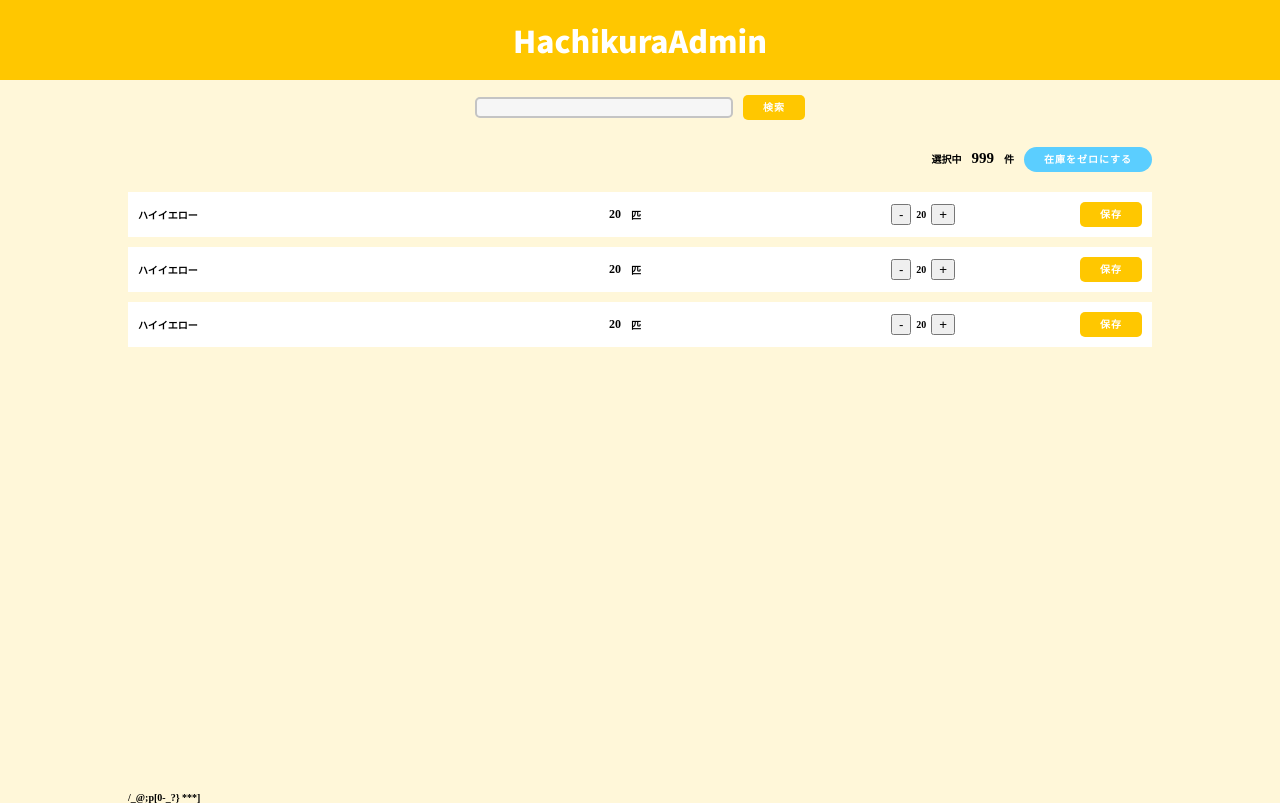
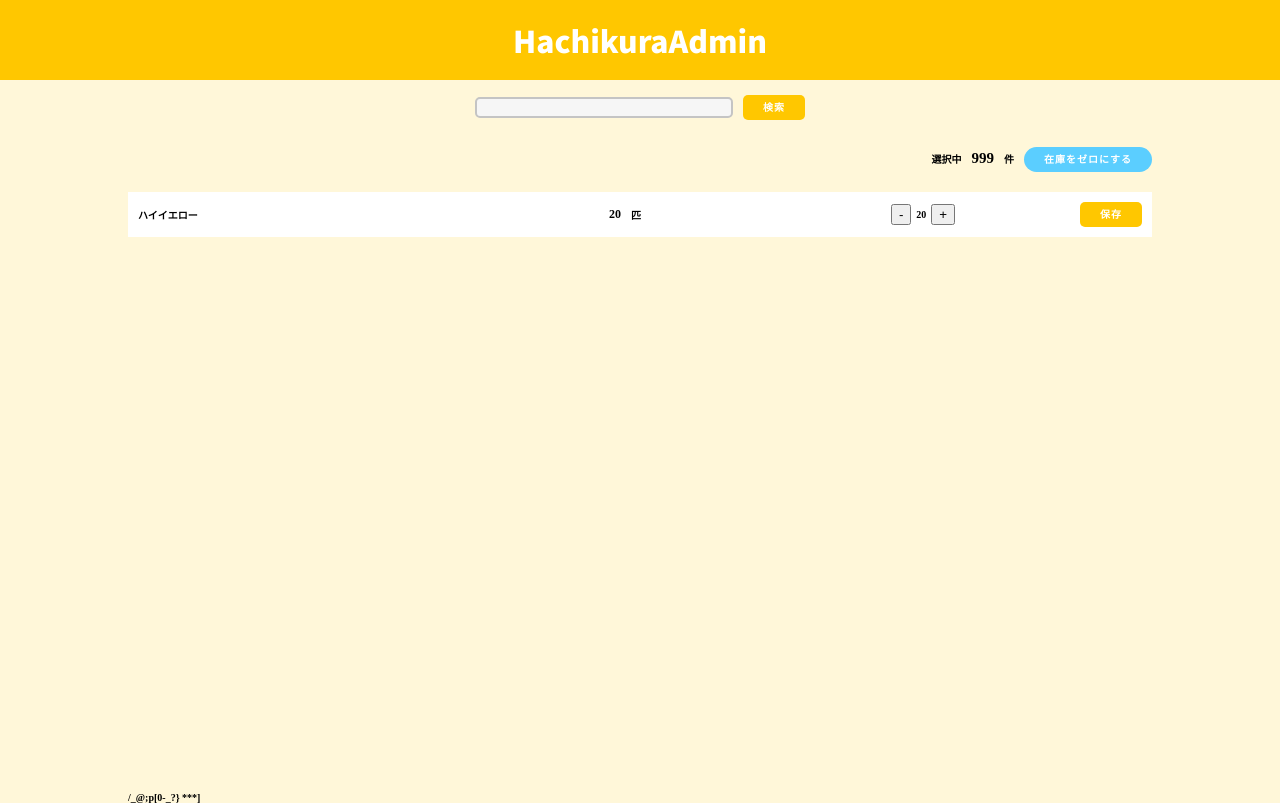
Before and after one commit to Real-North/Hachikura-project, a plain HTML site: page index.html in a window 1280 px wide. Drawn offline with Linux system fonts and the light colour scheme.

Commit message:
delete list about futility

```diff
--- a/index.html
+++ b/index.html
@@ -60,60 +60,6 @@
                       保存
                   </button>
             </div>
-            <div class="itemList">
-                <div class="itemName">
-                    ハイイエロー
-                </div>
-                <div class="itemStock">
-                    <div class="stock">
-                        20
-                    </div>
-                    <div class="digit">
-                        匹
-                    </div>
-                </div>
-                <div class="buttonIncDec">
-                     <button>
-                         -
-                     </button>
-                     <div>
-                         20
-                     </div>
-                     <button>
-                         +
-                     </button>
-                </div>
-                <button class="btn btn--orange">
-                    保存
-                </button>
-          </div>
-          <div class="itemList">
-            <div class="itemName">
-                ハイイエロー
-            </div>
-            <div class="itemStock">
-                <div class="stock">
-                    20
-                </div>
-                <div class="digit">
-                    匹
-                </div>
-            </div>
-            <div class="buttonIncDec">
-                 <button>
-                     -
-                 </button>
-                 <div>
-                     20
-                 </div>
-                 <button>
-                     +
-                 </button>
-            </div>
-            <button class="btn btn--orange">
-                保存
-            </button>
-      </div>
         </div>
 
 </body>
```
